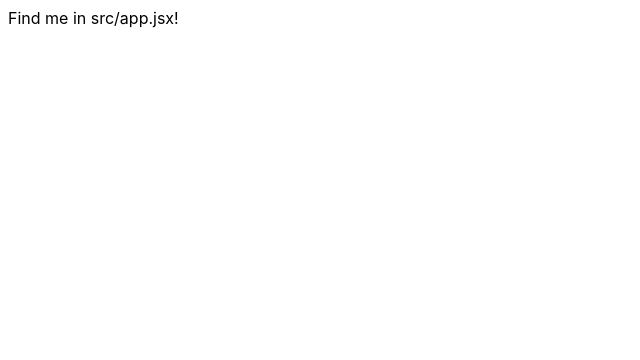
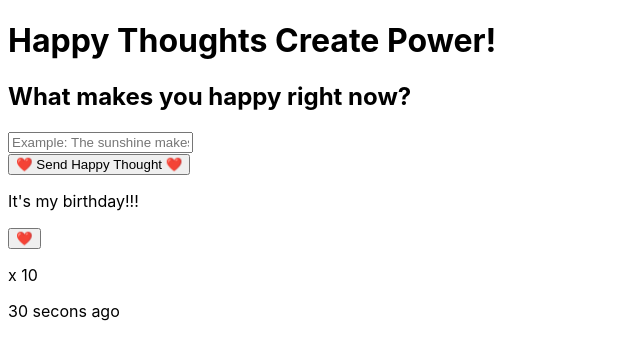
Before and after one commit to Technigo/project-happy-thoughts-vite, a React (Vite) app: page / in a window 1280 px wide. Shown: the top 360 px of the page, without its empty margins (0-640 px from the left). Built offline with nearby package versions, Linux system fonts and the light colour scheme.

Commit message:
Add - update html week 11 and add content in APP

```diff
--- a/index.html
+++ b/index.html
@@ -1,13 +1,16 @@
 <!DOCTYPE html>
 <html lang="en">
+
 <head>
   <meta charset="UTF-8" />
   <link rel="icon" type="image/svg+xml" href="/vite.svg" />
   <meta name="viewport" content="width=device-width, initial-scale=1.0" />
-    <title>Happy Thought - Project - Week 7</title>
+  <title>Happy Thought - Project - Week 11</title>
 </head>
+
 <body>
   <div id="root"></div>
   <script type="module" src="/src/main.jsx"></script>
 </body>
+
 </html>
--- a/src/App.jsx
+++ b/src/App.jsx
@@ -1,3 +1,62 @@
+import { useState } from "react";
+import { useEffect } from "react";
+
 export const App = () => {
-  return <div>Find me in src/app.jsx!</div>;
+
+  useEffect(() => {
+    console.log("mount")
+  });
+
+  const handleSubmit = (e) => {
+    e.preventDefault()
+}
+
+  const [thought, setThought] = useState("");
+
+
+  const handleFormSubmit = (e) => {
+    setThought(thought)
+    {"thought", e.target.value;}
+  }
+
+  const submitForm = () => {
+    console.log("Submited form: ", thought)
+  };
+
+  return (
+    <div>
+      <header>
+        <h1>Happy Thoughts Create Power!</h1>
+      </header>
+
+      <div className="new-thought-container">
+        <h2>What makes you happy right now?</h2>
+        <form
+          className="thought-form"
+          onSubmit={handleSubmit}>
+
+          <label htmlFor="thought">
+            <input
+              type="text"
+              id="thought"
+              placeholder="Example: The sunshine makes me happy!"
+              value={thought}
+              onChange={handleFormSubmit} />
+          </label>
+        </form>
+
+        <button className="submit-btn" onClick={submitForm}>❤️ Send Happy Thought ❤️</button>
+      </div>
+
+      <div className="thought-container">
+        <p>It's my birthday!!!</p>
+        <div className="like-container">
+          <button className="like-btn">❤️</button>
+          <p className="like-number">x 10</p>
+          <p className="time">30 secons ago</p>
+        </div>
+      </div>
+
+    </div>
+  );
 };
```
Lines whose indentation alone changed are shown as unchanged.
